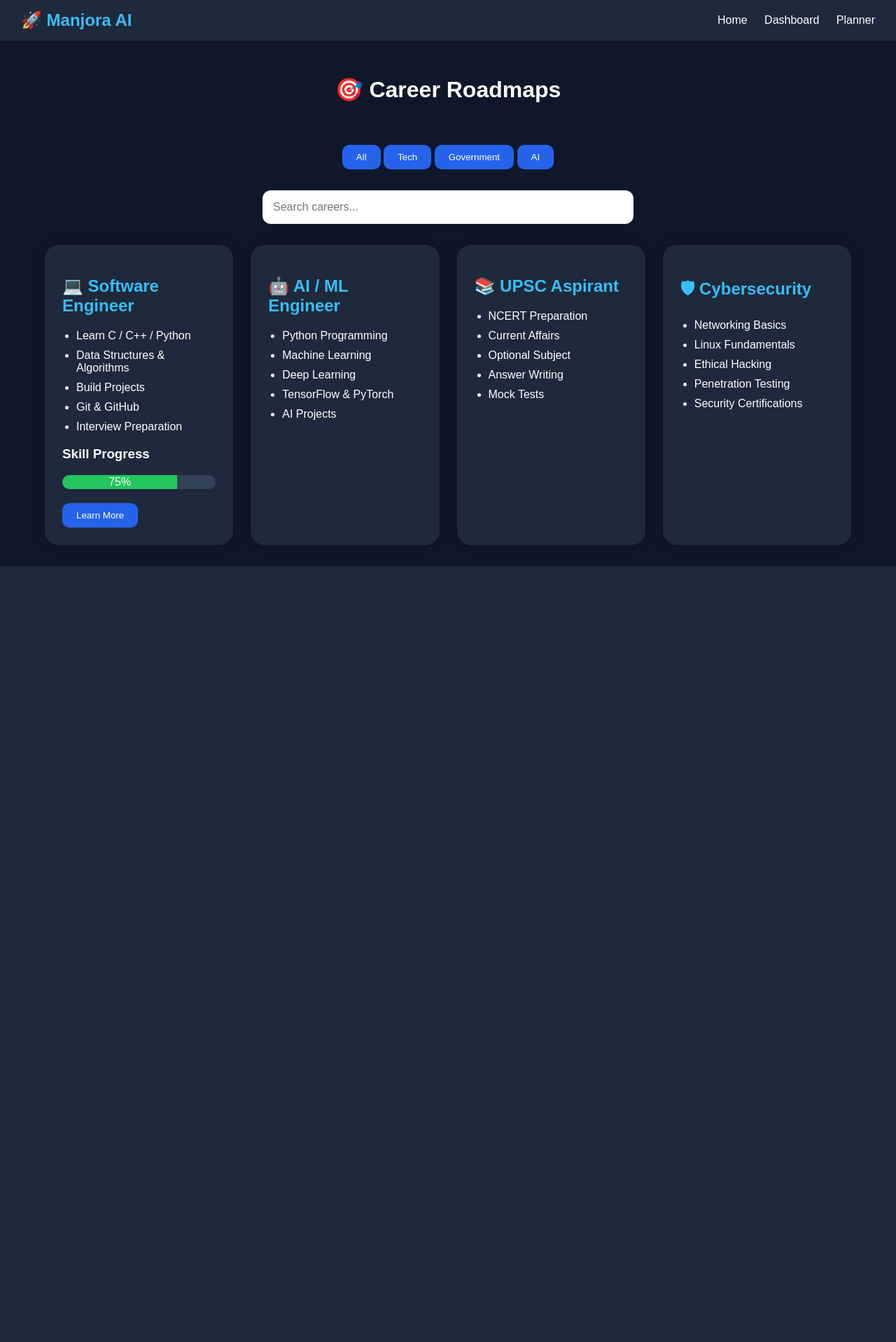
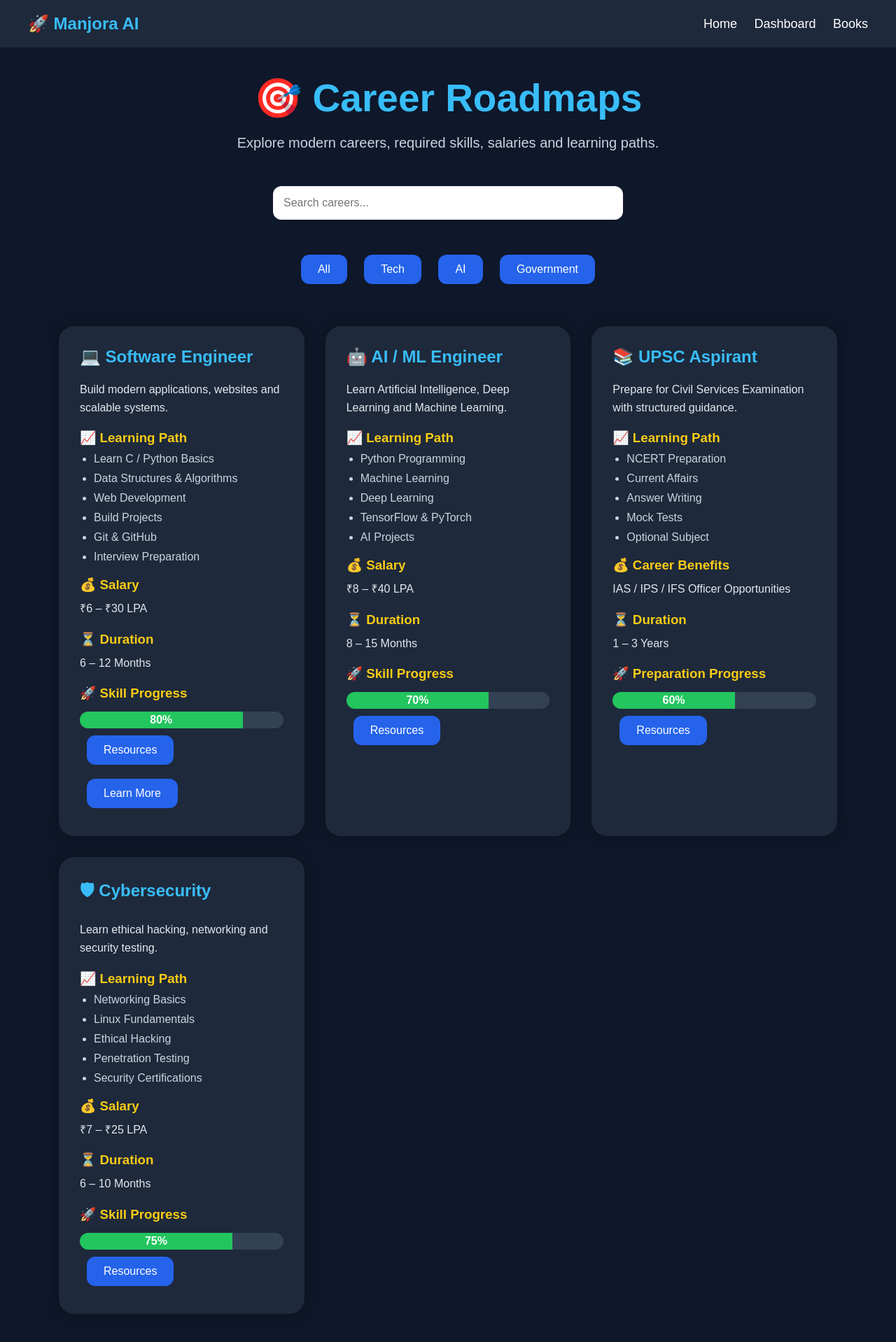
Before and after one commit to manjoraai-hub/ManjoraAI, a Flask app: page /career in a window 1280 px wide. Shown: the whole page at 70% size. Before the commit the page ends 809 px from the top, so only its background shows below. Run offline with Flask 3, Linux system fonts and the light colour scheme.

Commit message:
advanced career roadmap

```diff
--- a/templates/career.html
+++ b/templates/career.html
@@ -1,95 +1,308 @@
 <!DOCTYPE html>
-<html>
+<html lang="en">
 
 <head>
+
+    <meta charset="UTF-8">
+
+    <meta name="viewport"
+    content="width=device-width, initial-scale=1.0">
 
     <title>Career Roadmaps | Manjora AI</title>
 
     <style>
 
-        body{
+        *{
             margin:0;
             padding:0;
-            font-family:Arial;
+            box-sizing:border-box;
+            font-family:Arial, sans-serif;
+        }
+
+        body{
             background:#0f172a;
             color:white;
         }
 
         .navbar{
+
             background:#1e293b;
-            padding:15px 30px;
+
+            padding:20px 40px;
+
             display:flex;
+
             justify-content:space-between;
+
             align-items:center;
+
         }
 
         .navbar h2{
-            margin:0;
+
             color:#38bdf8;
+
         }
 
         .navbar a{
+
             color:white;
+
             text-decoration:none;
+
             margin-left:20px;
+
+            font-size:18px;
+
         }
 
         .container{
+
             width:90%;
-            max-width:1200px;
+
+            max-width:1400px;
+
             margin:auto;
-            padding:30px;
+
+            padding:40px 20px;
+
         }
 
         h1{
+
             text-align:center;
+
+            font-size:55px;
+
+            color:#38bdf8;
+
+            margin-bottom:20px;
+
+        }
+
+        .subtitle{
+
+            text-align:center;
+
+            color:#cbd5e1;
+
+            font-size:20px;
+
+            margin-bottom:50px;
+
+        }
+
+        .search-box{
+
+            text-align:center;
+
             margin-bottom:40px;
+
+        }
+
+        .search-box input{
+
+            width:60%;
+
+            max-width:500px;
+
+            padding:15px;
+
+            border:none;
+
+            border-radius:12px;
+
+            font-size:16px;
+
+        }
+
+        .filter-buttons{
+
+            text-align:center;
+
+            margin-bottom:50px;
+
+        }
+
+        .btn{
+
+            display:inline-block;
+
+            margin:10px;
+
+            padding:12px 24px;
+
+            background:#2563eb;
+
+            color:white;
+
+            text-decoration:none;
+
+            border:none;
+
+            border-radius:12px;
+
+            cursor:pointer;
+
+            transition:0.3s;
+
+            font-size:16px;
+
+        }
+
+        .btn:hover{
+
+            background:#1d4ed8;
+
+            transform:scale(1.05);
+
         }
 
         .roadmap-grid{
+
             display:grid;
-            grid-template-columns:repeat(auto-fit,minmax(260px,1fr));
-            gap:25px;
+
+            grid-template-columns:
+            repeat(auto-fit,minmax(330px,1fr));
+
+            gap:30px;
+
         }
 
         .roadmap-card{
+
             background:#1e293b;
-            padding:25px;
-            border-radius:20px;
+
+            padding:30px;
+
+            border-radius:22px;
+
+            box-shadow:
+            0px 0px 20px rgba(0,0,0,0.3);
+
             transition:0.3s;
-            box-shadow:0px 0px 15px rgba(0,0,0,0.3);
+
         }
 
         .roadmap-card:hover{
+
             transform:translateY(-10px);
+
         }
 
         .roadmap-card h2{
+
             color:#38bdf8;
+
+            margin-bottom:20px;
+
+        }
+
+        .roadmap-card h3{
+
+            margin-top:20px;
+
+            margin-bottom:10px;
+
+            color:#facc15;
+
+        }
+
+        .roadmap-card p{
+
+            color:#e2e8f0;
+
+            line-height:1.6;
+
         }
 
         ul{
+
             padding-left:20px;
+
+            margin-top:10px;
+
         }
 
         li{
+
             margin-top:10px;
+
+            color:#cbd5e1;
+
         }
 
-        .btn{
-            display:inline-block;
-            margin-top:20px;
-            padding:10px 20px;
-            background:#2563eb;
-            color:white;
-            border:none;
-            border-radius:10px;
-            cursor:pointer;
-            text-decoration:none;
+        .progress-bar{
+
+            background:#334155;
+
+            height:24px;
+
+            border-radius:12px;
+
+            overflow:hidden;
+
+            margin-top:15px;
+
         }
 
-        .btn:hover{
-            background:#1d4ed8;
+        .progress{
+
+            height:100%;
+
+            background:#22c55e;
+
+            text-align:center;
+
+            line-height:24px;
+
+            font-weight:bold;
+
+        }
+
+        #popup{
+
+            display:none;
+
+            position:fixed;
+
+            top:50%;
+
+            left:50%;
+
+            transform:translate(-50%,-50%);
+
+            background:#1e293b;
+
+            width:90%;
+
+            max-width:550px;
+
+            padding:35px;
+
+            border-radius:20px;
+
+            z-index:1000;
+
+            box-shadow:
+            0px 0px 30px rgba(0,0,0,0.5);
+
+        }
+
+        #popup h2{
+
+            color:#38bdf8;
+
+            margin-bottom:20px;
+
+        }
+
+        #popup p{
+
+            color:#e2e8f0;
+
+            line-height:1.7;
+
         }
 
     </style>
@@ -103,9 +316,11 @@
     <h2>🚀 Manjora AI</h2>
 
     <div>
+
         <a href="/">Home</a>
         <a href="/dashboard">Dashboard</a>
-        <a href="/planner">Planner</a>
+        <a href="/books">Books</a>
+
     </div>
 
 </div>
@@ -114,59 +329,109 @@
 
     <h1>🎯 Career Roadmaps</h1>
 
-    <div style="text-align:center;margin-bottom:30px;">
+    <p class="subtitle">
 
-        <button class="btn" onclick="filterCards('all')">All</button>
+        Explore modern careers, required skills,
+        salaries and learning paths.
 
-        <button class="btn" onclick="filterCards('tech')">Tech</button>
+    </p>
 
-        <button class="btn" onclick="filterCards('government')">Government</button>
-
-        <button class="btn" onclick="filterCards('ai')">AI</button>
-
-    </div>
-
-    <div style="text-align:center;margin-bottom:30px;">
+    <div class="search-box">
 
         <input type="text"
         id="searchInput"
         placeholder="Search careers..."
-        onkeyup="searchRoadmaps()"
+        onkeyup="searchRoadmaps()">
 
-        style="width:60%;
-        max-width:500px;
-        padding:15px;
-        border:none;
-        border-radius:12px;
-        font-size:16px;">
+    </div>
+
+    <div class="filter-buttons">
+
+        <button class="btn"
+        onclick="filterCards('all')">
+
+            All
+
+        </button>
+
+        <button class="btn"
+        onclick="filterCards('tech')">
+
+            Tech
+
+        </button>
+
+        <button class="btn"
+        onclick="filterCards('ai')">
+
+            AI
+
+        </button>
+
+        <button class="btn"
+        onclick="filterCards('government')">
+
+            Government
+
+        </button>
 
     </div>
 
     <div class="roadmap-grid">
 
+        <!-- Software Engineer -->
+
         <div class="roadmap-card roadmap-item tech">
 
             <h2>💻 Software Engineer</h2>
 
+            <p>
+
+                Build modern applications,
+                websites and scalable systems.
+
+            </p>
+
+            <h3>📈 Learning Path</h3>
+
             <ul>
-                <li>Learn C / C++ / Python</li>
+
+                <li>Learn C / Python Basics</li>
                 <li>Data Structures & Algorithms</li>
+                <li>Web Development</li>
                 <li>Build Projects</li>
                 <li>Git & GitHub</li>
                 <li>Interview Preparation</li>
+
             </ul>
 
-            <h3>Skill Progress</h3>
+            <h3>💰 Salary</h3>
 
-            <div style="background:#334155;height:20px;border-radius:10px;overflow:hidden;">
+            <p>₹6 – ₹30 LPA</p>
 
-                <div style="width:75%;height:100%;background:#22c55e;text-align:center;line-height:20px;">
+            <h3>⏳ Duration</h3>
 
-                    75%
+            <p>6 – 12 Months</p>
+
+            <h3>🚀 Skill Progress</h3>
+
+            <div class="progress-bar">
+
+                <div class="progress"
+                style="width:80%;">
+
+                    80%
 
                 </div>
 
             </div>
+
+            <a href="/books"
+            class="btn">
+
+                Resources
+
+            </a>
 
             <button class="btn"
             onclick="showDetails('software')">
@@ -177,45 +442,168 @@
 
         </div>
 
+        <!-- AI Engineer -->
+
         <div class="roadmap-card roadmap-item ai">
 
             <h2>🤖 AI / ML Engineer</h2>
 
+            <p>
+
+                Learn Artificial Intelligence,
+                Deep Learning and Machine Learning.
+
+            </p>
+
+            <h3>📈 Learning Path</h3>
+
             <ul>
+
                 <li>Python Programming</li>
                 <li>Machine Learning</li>
                 <li>Deep Learning</li>
                 <li>TensorFlow & PyTorch</li>
                 <li>AI Projects</li>
+
             </ul>
 
+            <h3>💰 Salary</h3>
+
+            <p>₹8 – ₹40 LPA</p>
+
+            <h3>⏳ Duration</h3>
+
+            <p>8 – 15 Months</p>
+
+            <h3>🚀 Skill Progress</h3>
+
+            <div class="progress-bar">
+
+                <div class="progress"
+                style="width:70%;">
+
+                    70%
+
+                </div>
+
+            </div>
+
+            <a href="/books"
+            class="btn">
+
+                Resources
+
+            </a>
+
         </div>
+
+        <!-- UPSC -->
 
         <div class="roadmap-card roadmap-item government">
 
             <h2>📚 UPSC Aspirant</h2>
 
+            <p>
+
+                Prepare for Civil Services Examination
+                with structured guidance.
+
+            </p>
+
+            <h3>📈 Learning Path</h3>
+
             <ul>
+
                 <li>NCERT Preparation</li>
                 <li>Current Affairs</li>
-                <li>Optional Subject</li>
                 <li>Answer Writing</li>
                 <li>Mock Tests</li>
+                <li>Optional Subject</li>
+
             </ul>
 
+            <h3>💰 Career Benefits</h3>
+
+            <p>IAS / IPS / IFS Officer Opportunities</p>
+
+            <h3>⏳ Duration</h3>
+
+            <p>1 – 3 Years</p>
+
+            <h3>🚀 Preparation Progress</h3>
+
+            <div class="progress-bar">
+
+                <div class="progress"
+                style="width:60%;">
+
+                    60%
+
+                </div>
+
+            </div>
+
+            <a href="/books"
+            class="btn">
+
+                Resources
+
+            </a>
+
         </div>
+
+        <!-- Cybersecurity -->
 
         <div class="roadmap-card roadmap-item tech">
 
             <h2>🛡 Cybersecurity</h2>
 
+            <p>
+
+                Learn ethical hacking,
+                networking and security testing.
+
+            </p>
+
+            <h3>📈 Learning Path</h3>
+
             <ul>
+
                 <li>Networking Basics</li>
                 <li>Linux Fundamentals</li>
                 <li>Ethical Hacking</li>
                 <li>Penetration Testing</li>
                 <li>Security Certifications</li>
+
             </ul>
+
+            <h3>💰 Salary</h3>
+
+            <p>₹7 – ₹25 LPA</p>
+
+            <h3>⏳ Duration</h3>
+
+            <p>6 – 10 Months</p>
+
+            <h3>🚀 Skill Progress</h3>
+
+            <div class="progress-bar">
+
+                <div class="progress"
+                style="width:75%;">
+
+                    75%
+
+                </div>
+
+            </div>
+
+            <a href="/books"
+            class="btn">
+
+                Resources
+
+            </a>
 
         </div>
 
@@ -223,20 +611,7 @@
 
 </div>
 
-<div id="popup"
-style="
-display:none;
-position:fixed;
-top:50%;
-left:50%;
-transform:translate(-50%,-50%);
-background:#1e293b;
-padding:30px;
-border-radius:20px;
-width:80%;
-max-width:500px;
-z-index:1000;
-box-shadow:0px 0px 20px rgba(0,0,0,0.5);">
+<div id="popup">
 
     <h2 id="popup-title"></h2>
 
@@ -256,14 +631,16 @@ box-shadow:0px 0px 20px rgba(0,0,0,0.5);">
 function searchRoadmaps(){
 
     let input =
-    document.getElementById("searchInput").value.toLowerCase();
+    document.getElementById("searchInput")
+    .value.toLowerCase();
 
     let cards =
     document.getElementsByClassName("roadmap-item");
 
     for(let i = 0; i < cards.length; i++){
 
-        let text = cards[i].innerText.toLowerCase();
+        let text =
+        cards[i].innerText.toLowerCase();
 
         if(text.includes(input)){
 
@@ -320,20 +697,23 @@ function showDetails(career){
 
     if(career === "software"){
 
-        title.innerText = "💻 Software Engineer";
+        title.innerText =
+        "💻 Software Engineer";
 
         content.innerText =
-        "Learn programming, DSA, projects, GitHub, system design and interview preparation. Average salary ranges from ₹6–25 LPA depending on skills.";
+        "Software Engineers build applications, websites and scalable systems. Learn programming, DSA, projects, GitHub and interview preparation.";
 
     }
 
-    document.getElementById("popup").style.display = "block";
+    document.getElementById("popup")
+    .style.display = "block";
 
 }
 
 function closePopup(){
 
-    document.getElementById("popup").style.display = "none";
+    document.getElementById("popup")
+    .style.display = "none";
 
 }
 
```
